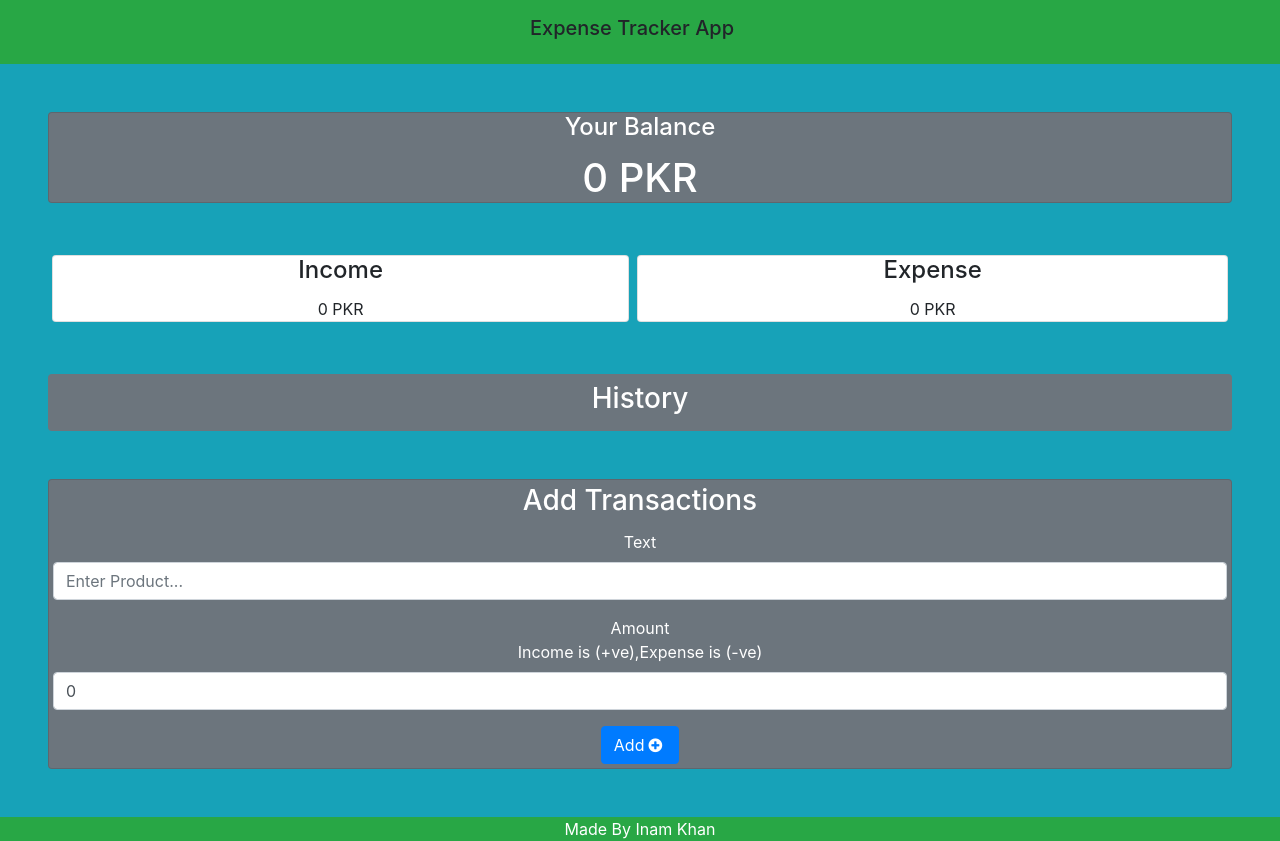
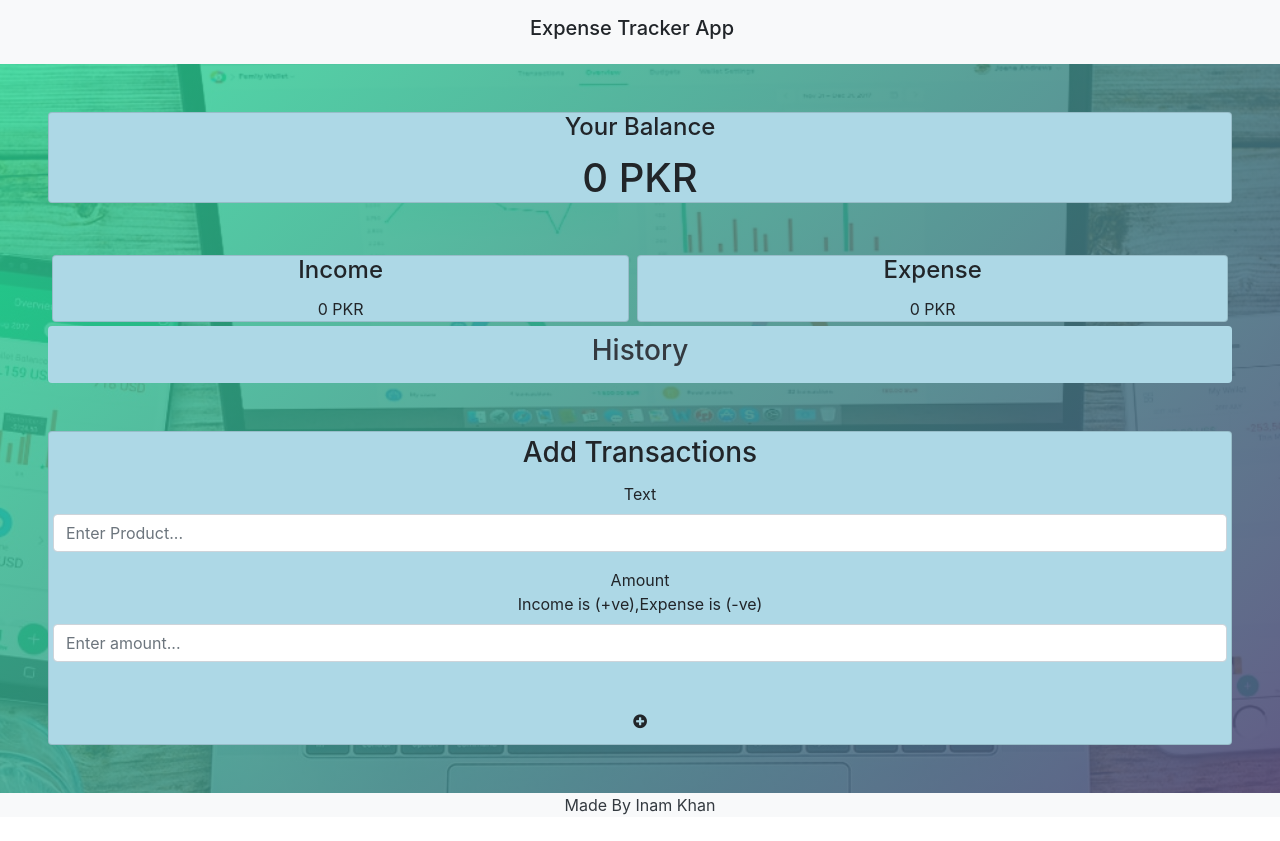
Before and after one commit to Inamkhanpk/Expense-Tracker-App, a React (Create React App) app: page / in a window 1280 px wide. After the commit the page ends 817 px from the top, so only its background shows below. Built offline with nearby package versions, Linux system fonts and the light colour scheme.

Commit message:
some additional features

```diff
--- /dev/null
+++ b/src/App.css
@@ -0,0 +1,48 @@
+.app{
+
+/* background: url(assets/bg-image.jpg) no-repeat center center fixed  ;
+-webkit-background-size: cover;
+-moz-background-size: cover;
+-o-background-size: cover;
+background-size: cover;  */
+
+background-image: linear-gradient(315deg, rgba(81, 75, 121, 0.9), rgba(38, 218, 149, 0.8));
+
+  }
+
+
+  body {
+    background: url(assets/bg-image.jpg) no-repeat center center fixed;
+    -webkit-background-size: cover;
+    -moz-background-size: cover;
+    -o-background-size: cover;
+    background-size: cover;
+    /* display: flex;
+    flex-direction: column;
+    align-items: center;
+    justify-content: center;
+    min-height: 100vh;
+    margin: 0;
+    font-family: 'Lato', sans-serif;
+    text-transform: uppercase; */
+
+  }
+
+  .balance{
+    background-color: lightblue;
+    /* border-right-style: solid;
+  border-width: 5px;
+  border-color: blue; */
+  }
+
+  .minus{
+
+      border-right: 5px solid #b6960a;
+
+  }
+
+.plus{
+
+  border-right: 5px solid #ad512d;
+
+}
--- a/src/App.js
+++ b/src/App.js
@@ -7,19 +7,19 @@ import { GlobalProvider } from './contextAPI/GlobalState';
 import { BuyAndSellItemList } from './components/BuyAndSellItemList';
 import { AddBuyandSellItems } from './components/AddBuyandSellItems';
 import 'bootstrap/dist/css/bootstrap.css';
+import './App.css'
 function App() {
   return (
     <GlobalProvider>
       <Header/>
-    <div className="container-fluid bg-info p-5">
-
+    <div className="container-fluid app   p-5">
      <Balance/>
      <IncomeAndExpense/>
      <BuyAndSellItemList/>
      <AddBuyandSellItems/>
+     </div>
+    <Footer/>
 
-    </div>
-    <Footer/>
     </GlobalProvider>
   );
 }
--- a/src/components/AddBuyandSellItems.js
+++ b/src/components/AddBuyandSellItems.js
@@ -4,71 +4,125 @@ import { v4 as uuidv4 } from 'uuid';
 
 export const AddBuyandSellItems = () => {
 
+  const [userRequest, setUserRequest] = useState({
+    amount: "",
+    product: "",
+  });
 
-  const [product, setProduct] = useState('');
-  const [amount, setAmount] = useState(0);
+
+  const [errors,setErrors] = useState({
+    product: null,
+    amount: null
+  })
+
 
   const { addBuyandSellItem } = useContext(GlobalContext);
+
+
+
+
+  const handleValidation =()=>{
+    let valid =true
+    let errors = {}
+    if (Number(amount) === 0) {
+
+      errors.amount ="Please enter + or - value"
+      valid= false;
+  }
+
+  if(product === ""){
+
+    errors.product="Please Enter Relevant Description"
+    valid= false;
+  }
+  setErrors({...errors})
+  return valid
+  };
+
+
+    function handleChange(event) {
+
+
+       setUserRequest({ ...userRequest, [event.target.name] : event.target.value });;
+    }
+
 
   const onSubmit = e => {
     e.preventDefault();
 
-    if (Number(amount) === 0) {
-        alert("Please enter correct value");
-        return false;
-    }
 
-    if(product === ""){
-      alert("Please enter product")
-         return  false
-     }
+    if(handleValidation()){
 
-    const newitems = {
-      id: uuidv4(),
-      product,
-      amount:Number(amount)
-    }
+      const newitems = {
+        id: uuidv4(),
+        product:userRequest.product,
+        amount:Number(userRequest.amount)
+      }
 
-    addBuyandSellItem(newitems);
+      addBuyandSellItem(newitems);
 
-  setProduct("")
-  setAmount("")
+
+    setUserRequest({
+
+      product:'',
+      amount:''
+   })
+   }
+
+
   }
 
+
+
+  const { product, amount} = userRequest;
+
   return (
-<div className=" card text-center bg-secondary text-white mt-5 p-1">
+    <div className=" card text-center balance  mt-5 p-1 ">
       <h3 className="card-title">Add Transactions</h3>
+
       <form >
 
         <div className="form-group">
           <label htmlFor="product">Text</label>
           <input
+          name="product"
           type="text"
           className="form-control"
-          value={product}
-          onChange={(e) => setProduct(e.target.value)}
-          placeholder="Enter Product..." required/>
+          value={product }
+          onChange={handleChange}
+          placeholder="Enter Product..." required
+
+          />
+
         </div>
+        <span style={{color: "red" }}>{errors.product ? errors.product : null}</span>
 
         <div className="form-group">
           <label htmlFor="amount">Amount <br />
           Income is (+ve),Expense is (-ve)</label >
           <input
+          name="amount"
           type="number"
           className="form-control"
-          value={amount}
-          onChange={(e) => setAmount(e.target.value)}
+          value={amount }
+          onChange={handleChange}
           placeholder="Enter amount..." required />
+
         </div>
+        <span style={{color: "red"}}>{errors.amount ? errors.amount : null}</span>
+        <br/>
+
 
         <button
         type="button"
-        className="btn btn-primary" onClick={onSubmit}>
-            Add
-            <i class="fa fa-plus-circle m-1" aria-hidden="true"></i>
+        className="btn " onClick={onSubmit}>
+          <i className="fa fa-plus-circle m-1" aria-hidden="true"></i>
         </button>
 
+
       </form>
+
+
     </div>
   )
 }
--- a/src/components/Balance.js
+++ b/src/components/Balance.js
@@ -6,20 +6,18 @@ export const Balance = () => {
 
 
 
-  const getIncome = () => {
+  const Income = () => {
     let income = 0;
-
     for (var i = 0; i < buyandsellitems.length; i++) {
         if (buyandsellitems[i].amount > 0)
             income = income + buyandsellitems[i].amount
-    }
-
+        }
     return income;
 
 }
 
 
-const getExpense = () => {
+const Expense = () => {
   let expense = 0;
   for (var i = 0; i < buyandsellitems.length; i++) {
       if (buyandsellitems[i].amount < 0)
@@ -32,10 +30,10 @@ const getExpense = () => {
 
 
   return (
-    <div className="card text-center text-white bg-secondary">
+    <div className="card text-center  balance ">
 
-      <h4 className="card-title" >Your Balance</h4>
-      <h1 className="card-text ">{getIncome() + getExpense()} PKR </h1>
+      <h4 className="card-title " >Your Balance</h4>
+      <h1 className="card-text ">{Income() + Expense()} PKR </h1>
 
 
     </div>
--- a/src/components/BuyAndSellItemList.js
+++ b/src/components/BuyAndSellItemList.js
@@ -10,33 +10,34 @@ export const BuyAndSellItemList = () => {
 
 
   return (
-    <div className="rounded text-center  bg-secondary mt-5 p-2">
-      <h3 className="text-white"> History</h3>
+    <div className="rounded text-center balance  mt-5 p-2 m-auto">
+      <h3 className="text-dark"> History</h3>
 
 
       <ul className="list-group">
           {buyandsellitems.map(items => (
             <div key={items.id} className="mt-1">
-            <li className="list-group-item">
-                <div className="d-flex flex-wrap justify-content-between">
+            <li  className={items.amount< 0 ? 'list-group-item rounded   text-center minus ' :' list-group-item rounded  text-center plus'}>
+                <div className="d-flex flex-wrap justify-content-between ">
 
                   <div>
                   {items.product}
                   </div>
 
-                  <span className={items.amount< 0 ? 'border-danger border-right  text-center' :'border-warning border-right text-center'}>
+                  <span >
                   {items.amount} PKR
                   </span>
 
 
                   <div>
+
                   <button
                    type="button"
                    onClick={() => deleteBuyandSellItem(items.id)}
-                   className="btn btn-primary">
-                   Delete
+                   className="btn">
                    <i className="fa fa-trash m-1" aria-hidden="true"></i>
                   </button>
+
                   </div>
 
                   </div>
--- a/src/components/Footer.js
+++ b/src/components/Footer.js
@@ -2,7 +2,7 @@ import React from 'react'
 
 export const Footer = () => {
   return (
-    <div className="text-center bg-success text-white  ">
+    <div className="text-center bg-light text-dark  ">
       Made By Inam Khan
     </div>
   )
--- a/src/components/Header.js
+++ b/src/components/Header.js
@@ -4,7 +4,7 @@ export const Header = () => {
   return (
 
 
-    <nav className="navbar navbar-expand-lg  bg-success">
+    <nav className="navbar navbar-expand-lg  bg-light">
       <div className="container-fluid justify-content-center">
        <div className="navbar-header ">
         <h1 className="navbar-brand " >Expense Tracker App</h1>
--- a/src/components/IncomeAndExpense.js
+++ b/src/components/IncomeAndExpense.js
@@ -7,7 +7,7 @@ export const IncomeAndExpense = () => {
 
 
 
-  const getIncome = () => {
+  const Income = () => {
     let income = 0;
     for (var i = 0; i < buyandsellitems.length; i++) {
         if (buyandsellitems[i].amount > 0)
@@ -19,27 +19,27 @@ export const IncomeAndExpense = () => {
 }
 
 
-const getExpense = () => {
+const Expense = () => {
   let expense = 0;
   for (var i = 0; i < buyandsellitems.length; i++) {
       if (buyandsellitems[i].amount < 0)
-          expense += buyandsellitems[i].amount
+          expense = expense + buyandsellitems[i].amount
   }
   return expense;
 }
 
 
   return (
-    <div className="d-flex  justify-content-between text-center mt-5">
+    <div className="d-flex  justify-content-between text-center mt-5  ">
 
-        <div className="card flex-grow-1 m-1 ">
+        <div className="card flex-grow-1 m-1 balance ">
           <h4 className="card-title">Income</h4>
-          <p className="card-text">{getIncome()} PKR</p>
+          <p className="card-text">{Income()} PKR</p>
         </div>
 
-        <div className="card flex-grow-1 m-1">
+        <div className="card flex-grow-1 m-1 balance">
           <h4 className="card-title">Expense</h4>
-          <p className="card-text">{getExpense()} PKR</p>
+          <p className="card-text">{Expense()} PKR</p>
         </div>
 
       </div>
```
Also changed, not shown: src/assets/bg-image.jpg (added).
